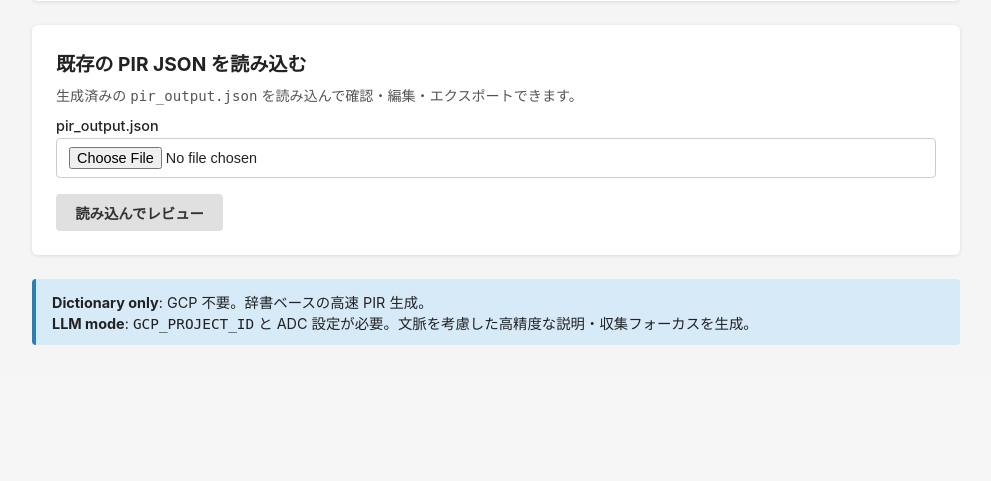
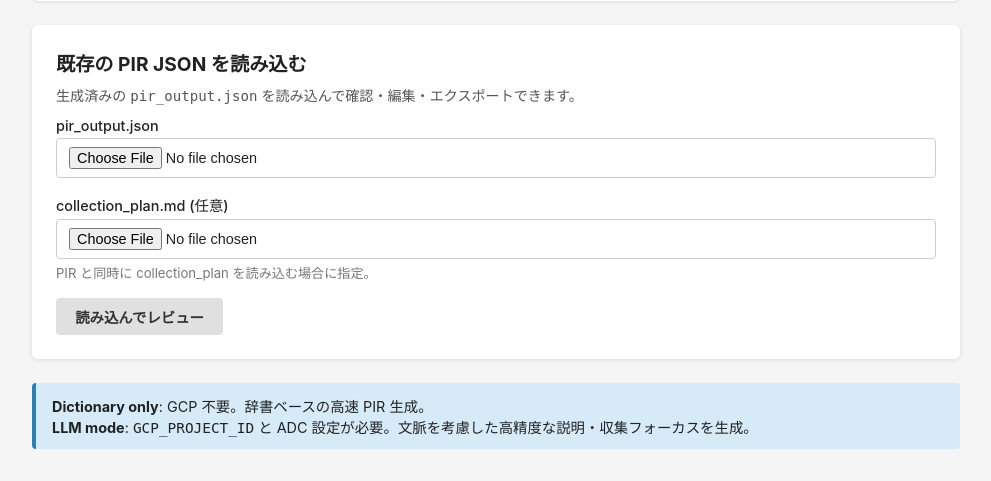
Before and after one commit to sw33t-b1u/beacon, a FastAPI app: template src/beacon/web/templates/pir.html in a window 1280 px wide. Shown: the part 594-1075 px from the top of the page, without its empty margins (144-1135 px from the left). Before the commit the page ends 939 px from the top, so only its background shows below. Run offline with FastAPI, Linux system fonts and the light colour scheme; the template is opened without the code that fills it, so the values that code supplies are empty; some libraries are stand-ins or nearby versions.

Commit message:
feat(web): add optional collection_plan upload to /pir/load
Extend the /pir/load file-upload handler to accept an optional
collection_plan_file field (UploadFile | None). When provided, the
Markdown content is stored in session_data["collection_plan"]; on
failure a warning is logged and the field defaults to "". The pir.html
form gains a matching optional file input (accept=".md,.markdown").
Two new tests cover both the paired-upload and PIR-only paths.

Co-Authored-By: Claude Opus 4.7 <noreply@anthropic.com>

```diff
--- a/src/beacon/web/app.py
+++ b/src/beacon/web/app.py
@@ -873,6 +873,7 @@ async def pir_generate(
 async def pir_load(
     request: Request,
     pir_file: UploadFile = File(...),
+    collection_plan_file: UploadFile | None = File(default=None),
     csrf_token: str = Form(default=""),
     beacon_csrf: str = Cookie(default=""),
 ):
@@ -895,7 +896,16 @@ async def pir_load(
             status_code=400, detail="pir_output.json must be a JSON array or object"
         )
 
-    session_data = {"pirs": pirs, "collection_plan": ""}
+    collection_plan_md = ""
+    if collection_plan_file is not None and collection_plan_file.filename:
+        try:
+            cp_content = await _read_upload(collection_plan_file)
+            collection_plan_md = cp_content.decode("utf-8")
+        except Exception as exc:  # noqa: BLE001
+            logger.warning("collection_plan_upload_failed", error=str(exc))
+            collection_plan_md = ""
+
+    session_data = {"pirs": pirs, "collection_plan": collection_plan_md}
     session_id = create_session(session_data)
 
     new_csrf = _generate_csrf_token()
--- a/src/beacon/web/templates/pir.html
+++ b/src/beacon/web/templates/pir.html
@@ -91,6 +91,13 @@
     <div style="margin-bottom:1rem;">
       <label for="pir_file">pir_output.json</label>
       <input type="file" id="pir_file" name="pir_file" accept=".json" required>
+    </div>
+    <div style="margin-bottom:1rem;">
+      <label for="collection_plan_file">collection_plan.md (任意)</label>
+      <input type="file" id="collection_plan_file" name="collection_plan_file" accept=".md,.markdown">
+      <p style="font-size:0.82rem; color:#777; margin-top:0.25rem;">
+        PIR と同時に collection_plan を読み込む場合に指定。
+      </p>
     </div>
     <button type="submit" class="btn btn-secondary">読み込んでレビュー</button>
   </form>
```
Also changed, not shown: tests/test_web_app.py (+72 -0 lines).
